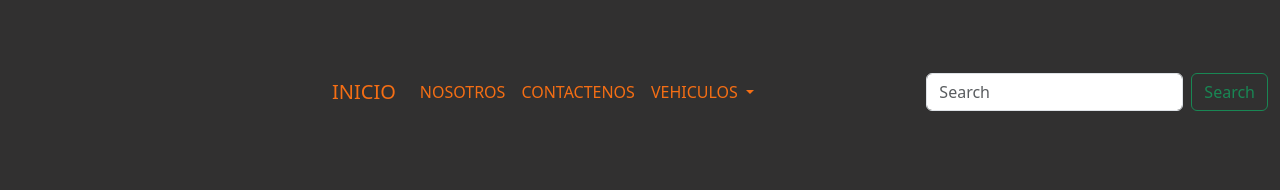
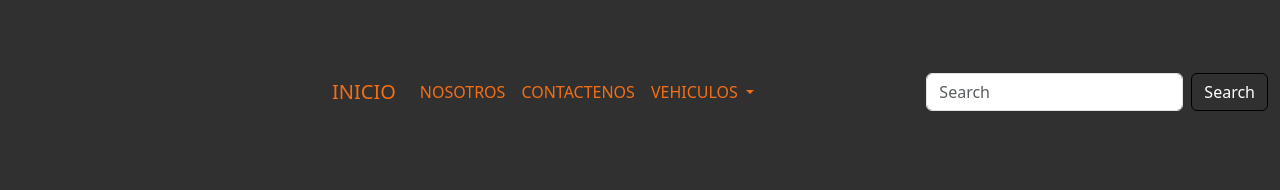
Before and after one commit to GuidoFrancese/Pre-Entrega-3-Francese, a website: page index.html in a window 1280 px wide. Shown: the part 28-218 px from the top of the page. Drawn offline with nearby package versions, Linux system fonts and the light colour scheme.

Commit message:
agruegue contenido a la variable header del sass

```diff
--- a/scss/_header.scss
+++ b/scss/_header.scss
@@ -5,6 +5,22 @@ header {
   .container-mt-2 {
       color: #f56e14;
     }
+    .btn-outline-success {
+        --bs-btn-color: #fff;
+        --bs-btn-border-color: #000000;
+        --bs-btn-hover-color: #ffffff;
+        --bs-btn-hover-bg: #f56e14;
+        --bs-btn-hover-border-color: #f56e14;
+        --bs-btn-focus-shadow-rgb: 25, 135, 84;
+        --bs-btn-active-color: #fff;
+        --bs-btn-active-bg: #f56e14;
+        --bs-btn-active-border-color: #f56e14;
+        --bs-btn-active-shadow: inset 0 3px 5px rgba(0, 0, 0, 0.125);
+        --bs-btn-disabled-color: #f56e14;
+        --bs-btn-disabled-bg: transparent;
+        --bs-btn-disabled-border-color: #f56e14;
+        --bs-gradient: none;
+      }
   }
 .navbar-brand,
 .nav-link,
```
Also changed, not shown: css/style.css.
